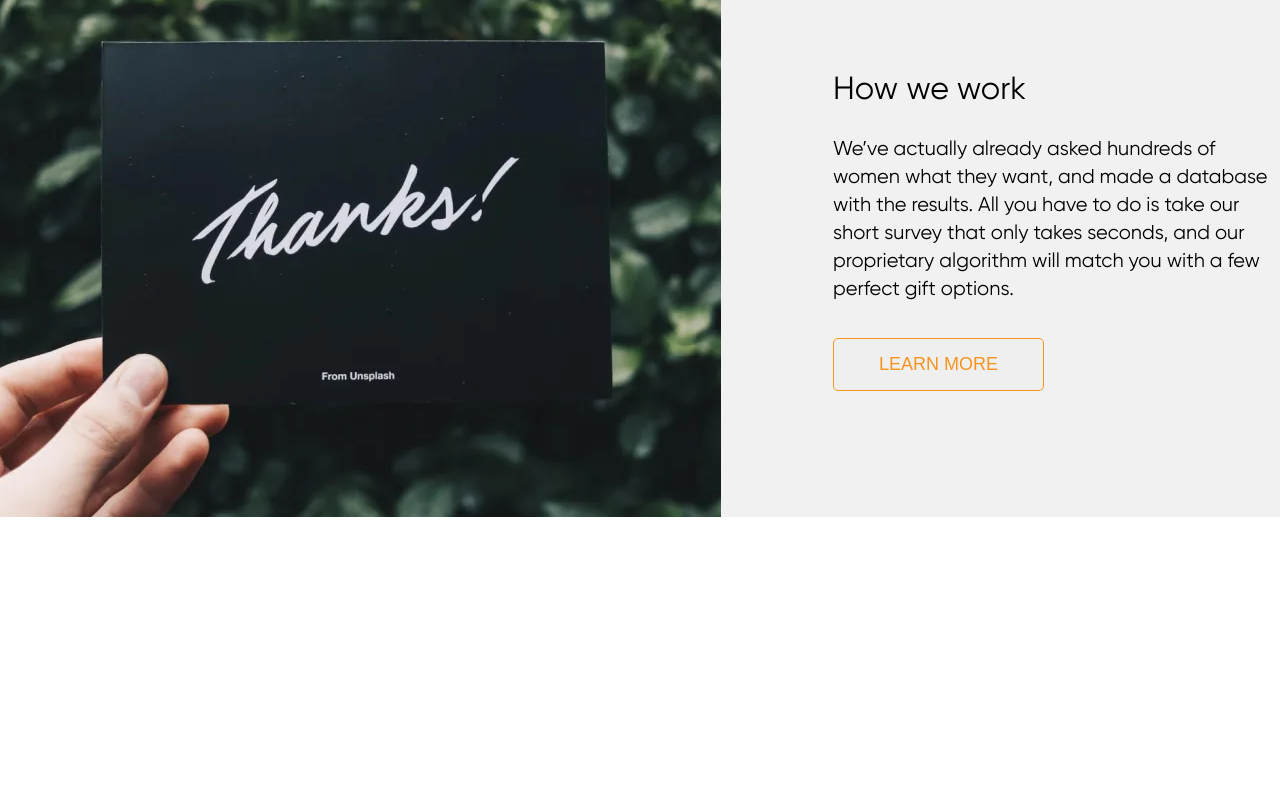
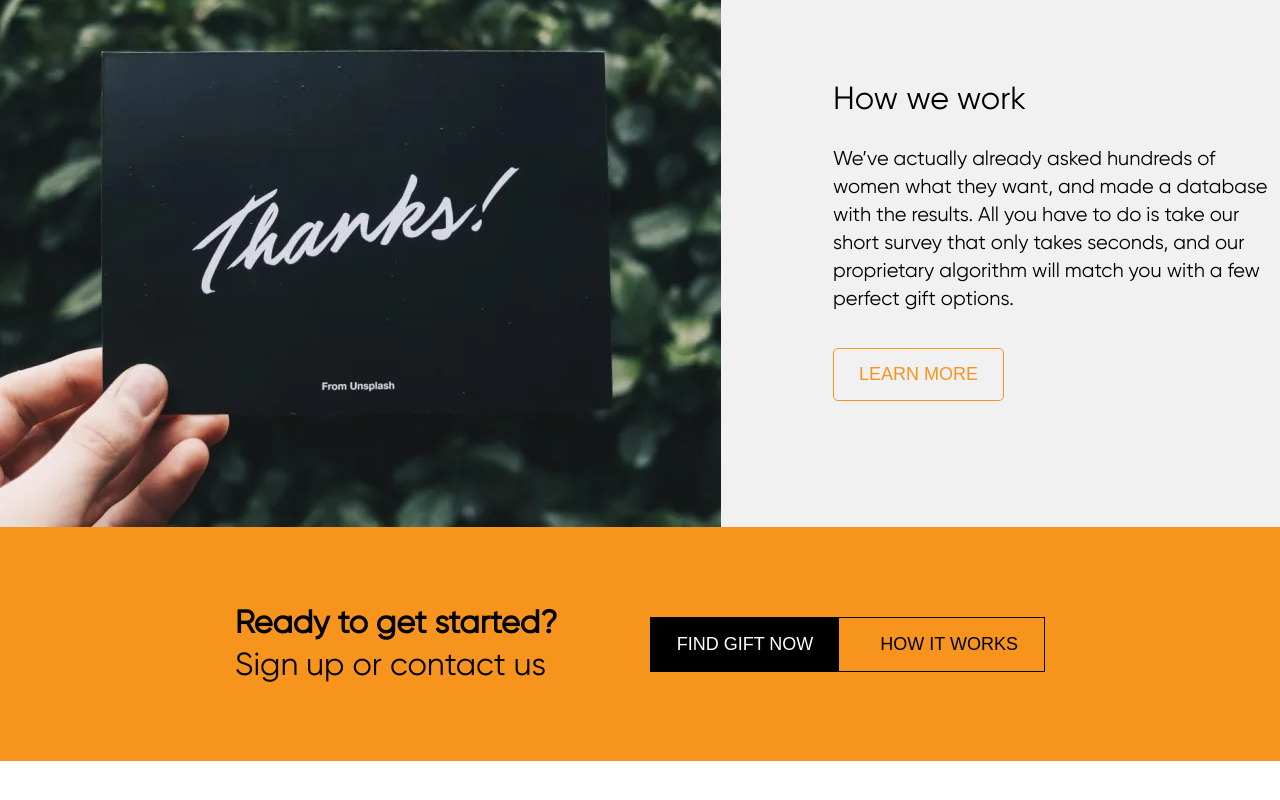
Before and after one commit to bonox2/Gift-store, a plain HTML site: page index.html in a window 1280 px wide. Shown: the part 896-1696 px from the top of the page. Drawn offline with Linux system fonts and the light colour scheme.

Commit message:
contact section

```diff
--- a/css/style.css
+++ b/css/style.css
@@ -163,18 +163,23 @@ button {
   font-size: 18px;
   cursor: pointer;
   border: 1px solid transparent;
+  padding: 15px 25px;
+  background-color: var(--theme-color);
 }
-button:hover{
+button:hover {
   background-color: var(--theme-color);
   color: var(--color);
 }
-button.hover-reverse:hover{
+button.hover-reverse:hover {
   background-color: transparent;
   color: var(--theme-color);
   border: 1px solid var(--theme-color);
 }
-p{
+p {
   line-height: 140.62%;
+}
+span {
+  font-size: 32px;
 }
 .container {
   width: 100%;
@@ -184,8 +189,8 @@ p{
 :root {
   --theme-color: rgb(247, 148, 30);
   --theme-color-2: rgb(241, 241, 242);
-  --color:#fff;
-  --color-2:#000;
+  --color: #fff;
+  --color-2: #000;
 }
 /* header start  */
 .header-main {
@@ -198,19 +203,18 @@ p{
 .nav > li:not(:last-child) {
   margin-right: 30px;
 }
-.nav a{
-  transition: .3s;
+.nav a {
+  transition: 0.3s;
 }
-.nav a:hover{
+.nav a:hover {
   color: var(--theme-color);
 }
 .gift-btn {
   background-color: transparent;
   color: var(--theme-color);
   border: 1px solid var(--theme-color);
-  padding: 10px 25px;
   border-radius: 5px;
-  transition: .3s;
+  transition: 0.3s;
 }
 /* header end  */
 /* hero start  */
@@ -221,7 +225,7 @@ p{
   height: 1300px;
   position: relative;
 }
-.hero-top-content{
+.hero-top-content {
   width: 430px;
   padding: 155px 845px 135px 162px;
 }
@@ -230,28 +234,51 @@ p{
   line-height: 69px;
   margin-bottom: 35px;
 }
-.hero-top-btn{
+.hero-top-btn {
   margin-top: 50px;
   color: var(--color);
   background-color: var(--theme-color);
-  padding: 15px 25px;
   border-radius: 5px;
-  transition: .3s;
+  transition: 0.3s;
 }
-.hero-bottom-content{
+.hero-bottom-content {
   width: 440px;
   padding: 165px 166px 105px 833px;
 }
-.hero-title-bottom{
+.hero-title-bottom {
   font-size: 32px;
   margin-bottom: 30px;
 }
-.hero-bottom-btn{
+.hero-bottom-btn {
   color: var(--theme-color);
   border: 1px solid var(--theme-color);
   border-radius: 5px;
-  padding: 15px 45px;
   margin-top: 35px;
-  transition: .3s;
+  background-color: transparent;
+  transition: 0.3s;
+}
+.contact-main {
+  background-color: var(--theme-color);
+  padding: 80px 235px;
+  display: flex;
+  justify-content: space-between;
+}
+.contact-info {
+  display: flex;
+  flex-direction: column;
+}
+.contact-info :first-child {
+  font-weight: 600;
+  margin-bottom: 10px;
+}
+.contact-btns {
+  display: flex;
+  align-self: center;
+  border: 1px solid var(--color-2);
+}
+.contact-top-btn {
+  margin-right: 15px;
+  background-color: var(--color-2);
+  color: var(--color);
 }
 /* hero end  */
--- a/index.html
+++ b/index.html
@@ -43,15 +43,37 @@
       <div class="container">
         <div class="hero-main">
           <div class="hero-top-content">
-                    <h1 class="hero-title-top">Find a gift for your wife or girlfriend</h1>
-                    <p class="hero-top-txt">Struggling to find a gift for your wife or girlfriend?
-                        No problem!</p>
+            <h1 class="hero-title-top">
+              Find a gift for your wife or girlfriend
+            </h1>
+            <p class="hero-top-txt">
+              Struggling to find a gift for your wife or girlfriend? No problem!
+            </p>
             <button class="hero-top-btn hover-reverse">Find gift now</button>
           </div>
           <div class="hero-bottom-content">
             <h2 class="hero-title-bottom">How we work</h2>
-                    <p>We’ve actually already asked hundreds of women what they want, and made a database with the results. All you have to do is take our short survey that only takes seconds, and our proprietary algorithm will match you with a few perfect gift options.</p>
+            <p>
+              We’ve actually already asked hundreds of women what they want, and
+              made a database with the results. All you have to do is take our
+              short survey that only takes seconds, and our proprietary
+              algorithm will match you with a few perfect gift options.
+            </p>
             <button class="hero-bottom-btn">Learn More</button>
+          </div>
+        </div>
+      </div>
+    </section>
+    <section class="contact">
+      <div class="container">
+        <div class="contact-main">
+          <div class="contact-info">
+            <span>Ready to get started?</span>
+            <span>Sign up or contact us</span>
+          </div>
+          <div class="contact-btns">
+              <button class="contact-top-btn">Find gift now</button>
+              <button class="contact-bottom-btn">How it works</button>
           </div>
         </div>
       </div>
```
Lines whose indentation alone changed are shown as unchanged.
